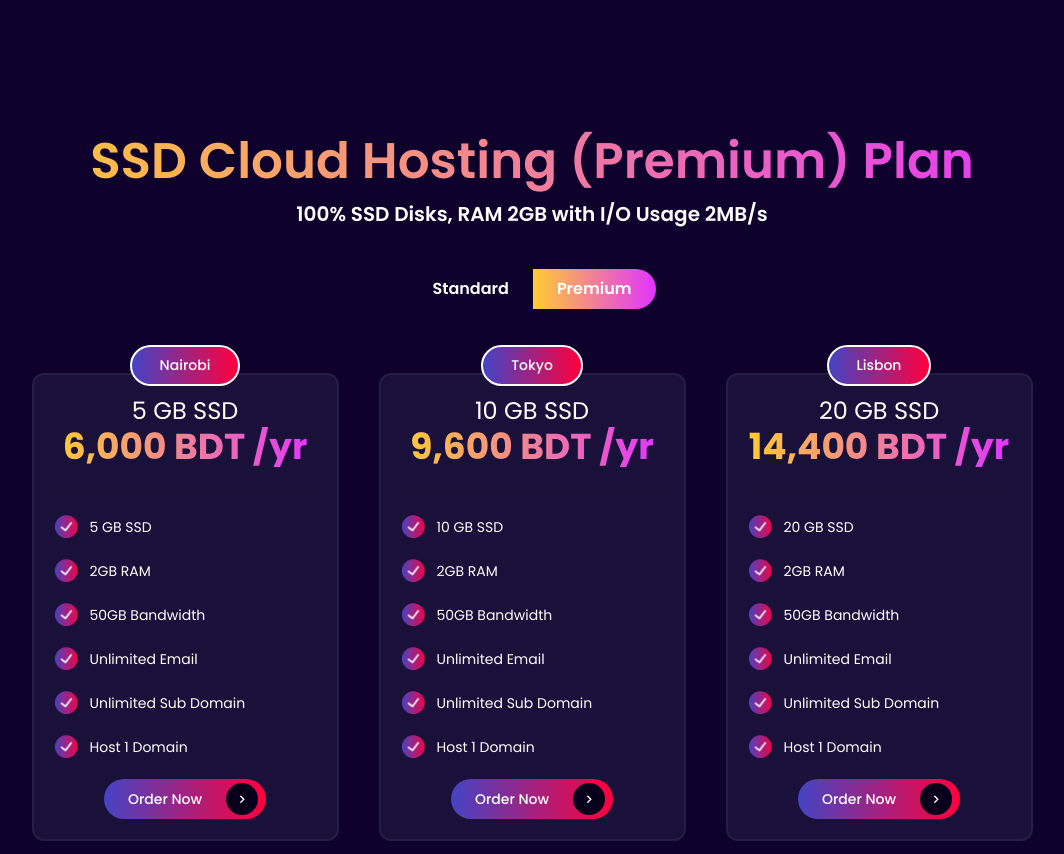
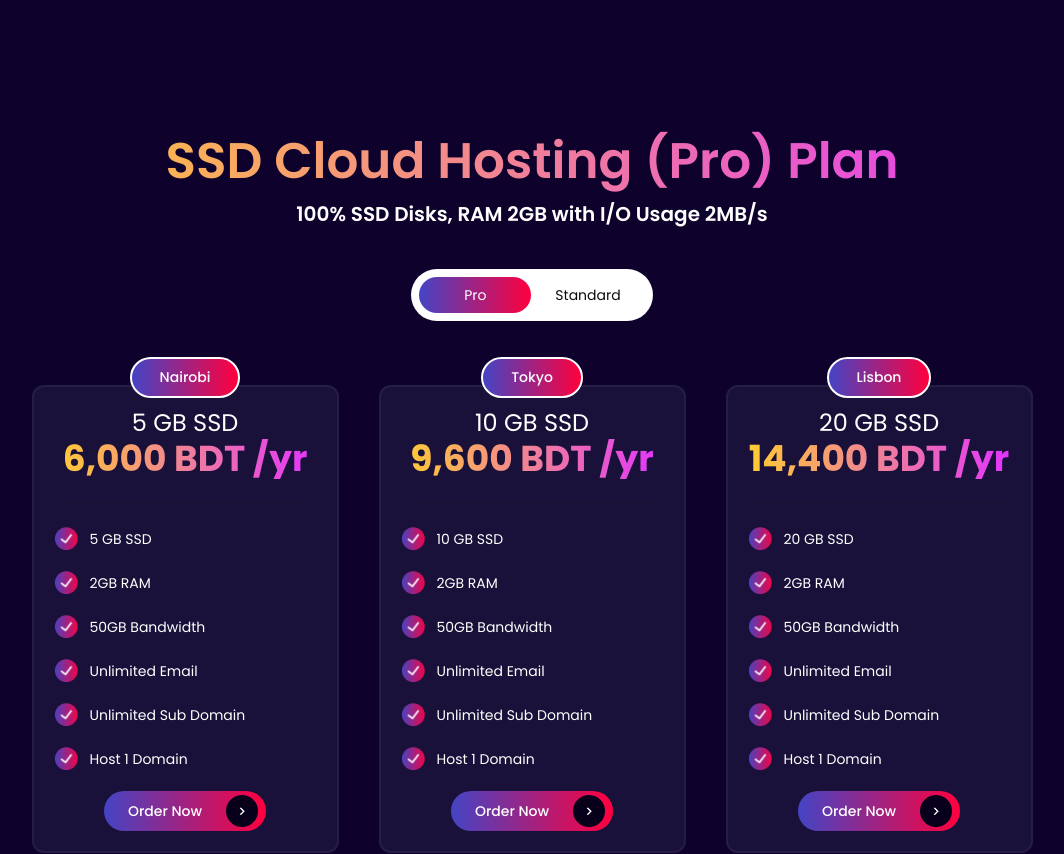
Before and after one commit to naimsiddiquibd/fatmonk-react, a React (Vite) app: page /hosting in a window 1280 px wide. Shown: the part 1280-2134 px from the top of the page, without its empty margins (108-1172 px from the left). Built offline with nearby package versions, Linux system fonts and the light colour scheme.

Commit message:
hosting page  toggle button changed and ui updated

```diff
--- a/src/Components/Hosting/Plans.jsx
+++ b/src/Components/Hosting/Plans.jsx
@@ -1,7 +1,10 @@
 import React, { useState } from "react";
 
 const Plans = () => {
-  const [planType, setPlanType] = useState("premium");
+  const [planType, setPlanType] = useState("Pro");
+
+  const handleToggle = () =>
+    setPlanType((prev) => (prev === "Basic" ? "Pro" : "Standard"));
 
   const basicPlans = [
     {
@@ -152,7 +155,7 @@ const Plans = () => {
     },
   ];
 
-  const plans = planType === "basic" ? basicPlans : premiumPlans;
+  const plans = planType === "Standard" ? basicPlans : premiumPlans;
 
   return (
     <div className="flex flex-col items-center justify-center bg-[#0E022C] py-32 mx-auto">
@@ -166,14 +169,15 @@ const Plans = () => {
             }}
             className="text-[50px] text-center font-semibold"
           >
-            SSD Cloud Hosting ({planType === "basic" ? "Basic" : "Premium"})
+            SSD Cloud Hosting ({planType === "Standard" ? "Standard" : "Pro"})
             Plan
           </h2>
           <p className="text-[20px] font-semibold text-monkwhite text-center">
             100% SSD Disks, RAM 2GB with I/O Usage 2MB/s
           </p>
         </div>
-        <div className="flex justify-center mb-10">
+
+        {/* <div className="flex justify-center mb-10">
           <button
             onClick={() => setPlanType("basic")}
             className={`px-6 py-2 rounded-l-full ${
@@ -192,9 +196,35 @@ const Plans = () => {
                 : "bg-gray-700"
             } text-monkwhite font-semibold`}
           >
-            Premium
+            Pro
           </button>
+        </div> */}
+
+        <div className="flex justify-center mb-8">
+          <div className="flex items-center gap-0 bg-monkwhite px-2 py-2 rounded-full">
+            <button
+              className={`text-sm w-28 ${
+                planType === "Pro"
+                  ? "font-semibo2d text-monkwhite bg-gradient-to-r to-[#FF003D] from-[#4444C4] px-6 py-2 rounded-full"
+                  : "text-monkblack px-6 py-2"
+              }`}
+              onClick={() => setPlanType("Pro")}
+            >
+              Pro
+            </button>
+            <button
+              className={`text-sm ${
+                planType === "Standard"
+                  ? "font-semibold text-monkwhite bg-gradient-to-r to-[#FF003D] from-[#4444C4] px-6 py-2 rounded-full"
+                  : "text-monkblack px-6 py-2"
+              }`}
+              onClick={() => setPlanType("Standard")}
+            >
+              Standard
+            </button>
+          </div>
         </div>
+
         <div className="lg:w-[1100px] flex flex-wrap items-center justify-center gap-10 mt-10">
           {plans.map((plan, index) => (
             <div
@@ -271,7 +301,7 @@ const Plans = () => {
         ].map((item, index) => (
           <div
             key={index}
-            className="border-2 rounded-full px-6 py-3 inline-flex items-center gap-2 mt-2 hover:scale-110 transition-all"
+            className="border-2 border-monkwhite text-monkwhite rounded-full px-6 py-3 inline-flex items-center gap-2 mt-2 hover:scale-110 transition-all"
           >
             <img src="/tik.png" alt="" />
             <p>{item}</p>
--- a/src/Components/Plans/PlansHero/PlansHero.jsx
+++ b/src/Components/Plans/PlansHero/PlansHero.jsx
@@ -11,7 +11,10 @@ const PlansHero = () => {
       name: "Basic",
       monthlyPrice: "$7500/mo",
       yearlyPrice: "$81,000/yr",
-      description: "Save 10% yearly!",
+      description: {
+        monthly: "Save 10% on yearly payment!",
+        yearly: "10% saved on yearly payment!",
+      },
       details: [
         "Team composition",
         "1 Fullstack Developer with Project Manager",
@@ -27,7 +30,10 @@ const PlansHero = () => {
       name: "Standard",
       monthlyPrice: "$12000/mo",
       yearlyPrice: "$1,29,600/yr",
-      description: "Save 10% yearly!",
+      description: {
+        monthly: "Save 10% on yearly payment!",
+        yearly: "10% saved on yearly payment!",
+      },
       details: [
         "Team composition",
         "1 Fullstack Developer with Project Manager",
@@ -84,6 +90,7 @@ const PlansHero = () => {
           <div className="flex justify-center mt-8">
             <img src="/20percent.png" alt="Discount" className="mx-auto w-24" />
           </div>
+
           <div className="flex justify-center mb-8">
             <div className="flex items-center gap-0 bg-monkwhite px-2 py-2 rounded-full">
               <button
@@ -108,6 +115,7 @@ const PlansHero = () => {
               </button>
             </div>
           </div>
+
           <div className="grid grid-cols-1 lg:grid-cols-3 gap-2">
             {plans.map((plan, index) => (
               <div
@@ -139,7 +147,9 @@ const PlansHero = () => {
                     className="text-xs font-medium"
                     style={{ color: plan.gradient ? "#000" : "#FFF" }}
                   >
-                    {isYearly ? "" : plan.description}
+                    {isYearly
+                      ? plan.description.yearly
+                      : plan.description.monthly}
                   </p>
                 </div>
                 <div className="bg-monkwhite text-center py-1.5 rounded-full text-sm text-monkblack my-6">
```
